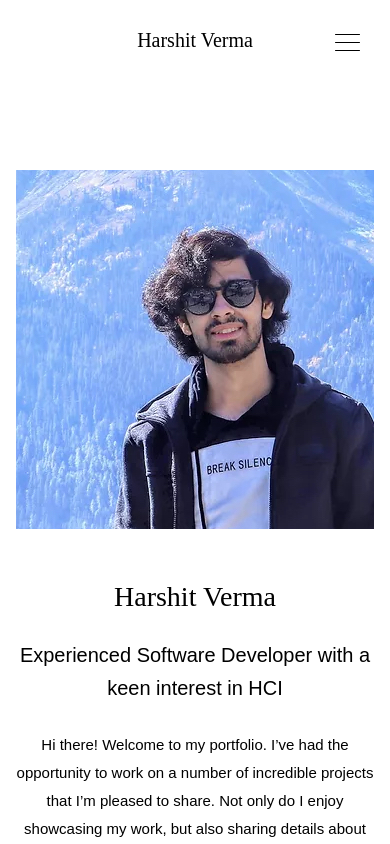
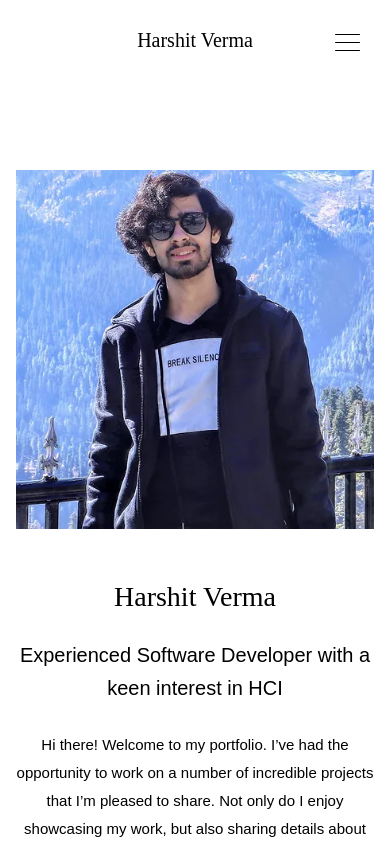
Before and after one commit to HarshitV/portfolio, a Next.js app: page / in a window 390 px wide. Shown: the top 844 px of the page. Built offline with nearby package versions, Linux system fonts and the light colour scheme.

Commit message:
Fix profile picture for mobile

```diff
--- a/src/components/Navigation/MenuOverlay.tsx
+++ b/src/components/Navigation/MenuOverlay.tsx
@@ -1,4 +1,5 @@
 import { Heading2 } from 'components/Text/Heading';
+import Text from 'components/Text/Text';
 import React from 'react';
 import styled, { css } from 'styled-components';
 
@@ -8,12 +9,12 @@ const MenuOverlay = ({ navbarOpen, setNavbarOpen }: any) => {
       <Ul>
         <Li>
           <A href='/'>
-            <Heading2 text='Home' />
+            <Text fontSize='15px' text='Home' />
           </A>
         </Li>
         <Li>
           <A href='/work'>
-            <Heading2 text='Work' />
+            <Text fontSize='15px' text='Work' />
           </A>
         </Li>
       </Ul>
--- a/src/pages/index.tsx
+++ b/src/pages/index.tsx
@@ -147,8 +147,6 @@ const Home: NextPage = () => {
           <ImageCell>
             <ImageWrapper>
               <Image
-                width='451px'
-                height='564px'
                 objectFit='cover'
                 src='/profile.jpg'
                 alt='Profile photo of Harshit Verma'
```
